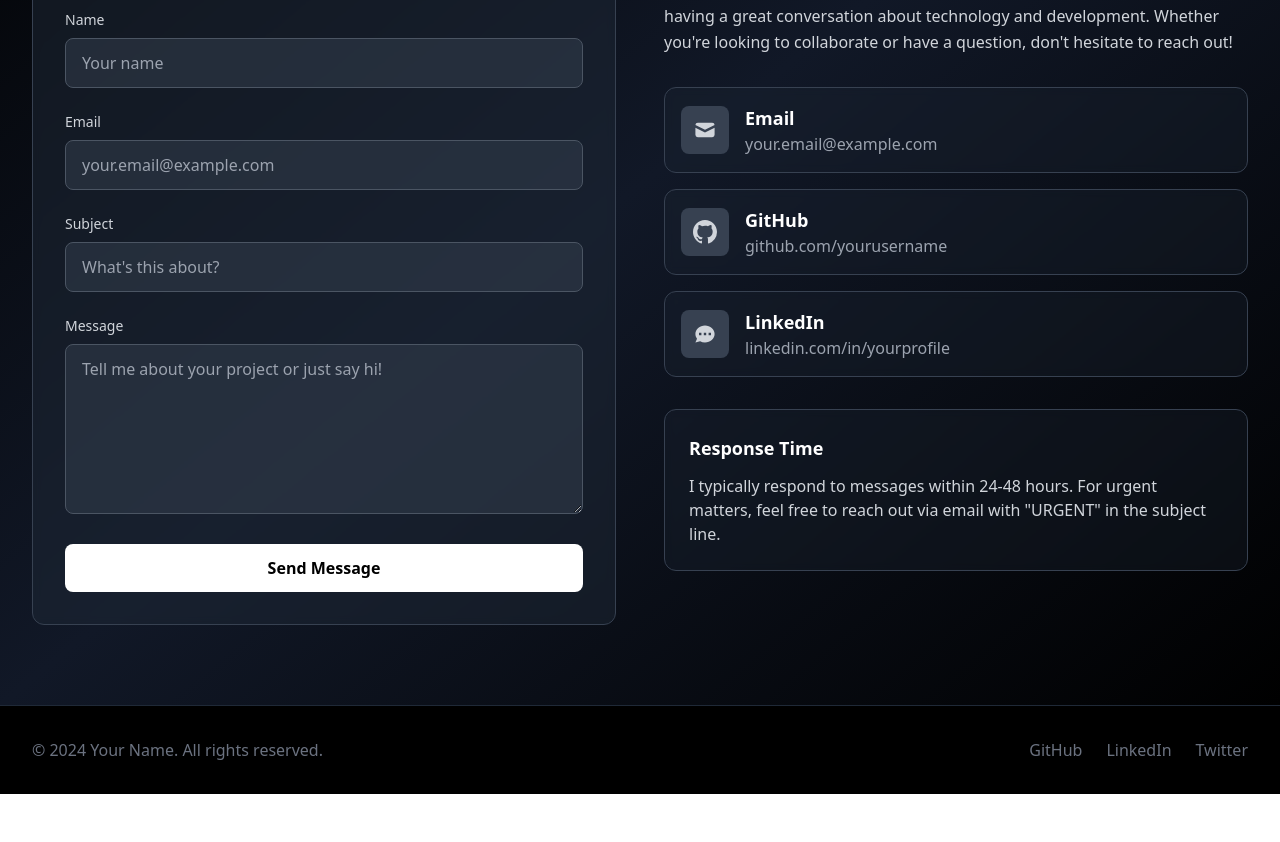
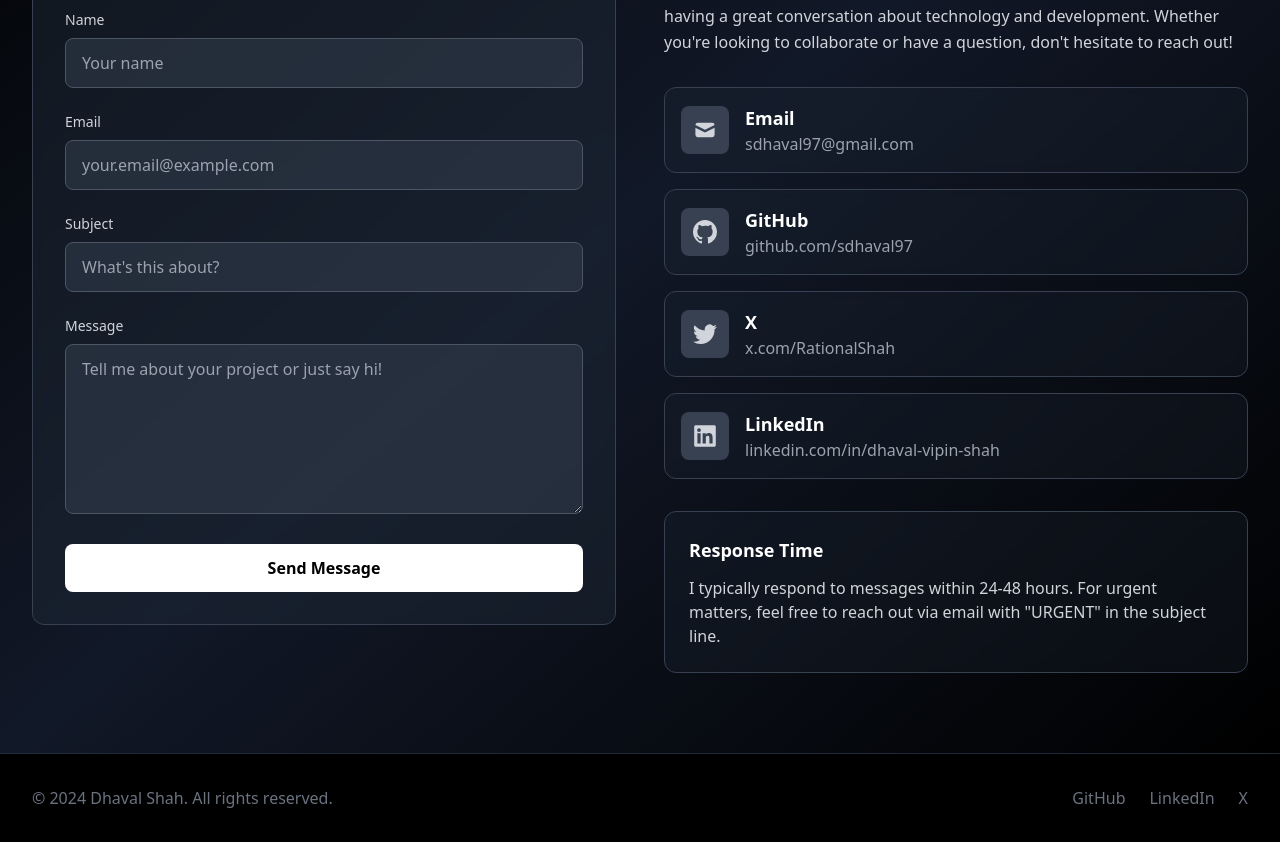
Before and after one commit to sdhaval97/personal-website, a React (Vite) app: page /contact in a window 1280 px wide. Shown: the part 400-1242 px from the top of the page. Before the commit the page ends 1194 px from the top, so only its background shows below. Built offline with nearby package versions, Linux system fonts and the light colour scheme.

Commit message:
updated the social links

```diff
--- a/src/components/Footer.jsx
+++ b/src/components/Footer.jsx
@@ -7,18 +7,33 @@ const Footer = () => {
         <div className="flex flex-col md:flex-row justify-between items-center">
           <div className="mb-4 md:mb-0">
             <p className="text-gray-500">
-              © 2024 Your Name. All rights reserved.
+              © 2024 Dhaval Shah. All rights reserved.
             </p>
           </div>
           <div className="flex space-x-6">
-            <a href="#" className="text-gray-500 hover:text-gray-300 transition-colors duration-200 hover:scale-105 transform">
+            <a
+              href="https://github.com/sdhaval97"
+              target="_blank"
+              rel="noopener noreferrer"
+              className="text-gray-500 hover:text-gray-300 transition-colors duration-200 hover:scale-105 transform"
+            >
               GitHub
             </a>
-            <a href="#" className="text-gray-500 hover:text-gray-300 transition-colors duration-200 hover:scale-105 transform">
+            <a
+              href="https://www.linkedin.com/in/dhaval-vipin-shah/"
+              target="_blank"
+              rel="noopener noreferrer"
+              className="text-gray-500 hover:text-gray-300 transition-colors duration-200 hover:scale-105 transform"
+            >
               LinkedIn
             </a>
-            <a href="#" className="text-gray-500 hover:text-gray-300 transition-colors duration-200 hover:scale-105 transform">
-              Twitter
+            <a
+              href="https://x.com/RationalShah"
+              target="_blank"
+              rel="noopener noreferrer"
+              className="text-gray-500 hover:text-gray-300 transition-colors duration-200 hover:scale-105 transform"
+            >
+              X
             </a>
           </div>
         </div>
--- a/src/pages/Contact.jsx
+++ b/src/pages/Contact.jsx
@@ -30,8 +30,8 @@ const Contact = () => {
         </svg>
       ),
       title: "Email",
-      description: "your.email@example.com",
-      link: "mailto:your.email@example.com"
+      description: "sdhaval97@gmail.com",
+      link: "mailto:sdhaval97@gmail.com"
     },
     {
       icon: (
@@ -40,18 +40,28 @@ const Contact = () => {
         </svg>
       ),
       title: "GitHub",
-      description: "github.com/yourusername",
-      link: "https://github.com/yourusername"
+      description: "github.com/sdhaval97",
+      link: "https://github.com/sdhaval97"
     },
     {
       icon: (
         <svg className="w-6 h-6" fill="currentColor" viewBox="0 0 20 20">
-          <path fillRule="evenodd" d="M18 10c0 3.866-3.582 7-8 7a8.841 8.841 0 01-4.083-.98L2 17l1.338-3.123C2.493 12.767 2 11.434 2 10c0-3.866 3.582-7 8-7s8 3.134 8 7zM7 9H5v2h2V9zm8 0h-2v2h2V9zM9 9h2v2H9V9z" clipRule="evenodd" />
+          <path d="M6.29 18.251c7.547 0 11.675-6.253 11.675-11.675 0-.178 0-.355-.012-.53A8.348 8.348 0 0020 3.92a8.19 8.19 0 01-2.357.646 4.118 4.118 0 001.804-2.27 8.224 8.224 0 01-2.605.996 4.107 4.107 0 00-6.993 3.743 11.65 11.65 0 01-8.457-4.287 4.106 4.106 0 001.27 5.477A4.073 4.073 0 01.8 7.713v.052a4.105 4.105 0 003.292 4.022 4.095 4.095 0 01-1.853.07 4.108 4.108 0 003.834 2.85A8.233 8.233 0 010 16.407a11.616 11.616 0 006.29 1.84" />
+        </svg>
+      ),
+      title: "X",
+      description: "x.com/RationalShah",
+      link: "https://x.com/RationalShah"
+    },
+    {
+      icon: (
+        <svg className="w-6 h-6" fill="currentColor" viewBox="0 0 20 20">
+          <path fillRule="evenodd" d="M16.338 16.338H13.67V12.16c0-.995-.017-2.277-1.387-2.277-1.39 0-1.601 1.086-1.601 2.207v4.248H8.014v-8.59h2.559v1.174h.037c.356-.675 1.227-1.387 2.526-1.387 2.703 0 3.203 1.778 3.203 4.092v4.711zM5.005 6.575a1.548 1.548 0 11-.003-3.096 1.548 1.548 0 01.003 3.096zm-1.337 9.763H6.34v-8.59H3.667v8.59zM17.668 1H2.328C1.595 1 1 1.581 1 2.298v15.403C1 18.418 1.595 19 2.328 19h15.34c.734 0 1.332-.582 1.332-1.299V2.298C19 1.581 18.402 1 17.668 1z" clipRule="evenodd" />
         </svg>
       ),
       title: "LinkedIn",
-      description: "linkedin.com/in/yourprofile",
-      link: "https://linkedin.com/in/yourprofile"
+      description: "linkedin.com/in/dhaval-vipin-shah",
+      link: "https://www.linkedin.com/in/dhaval-vipin-shah/"
     }
   ]
 
```
